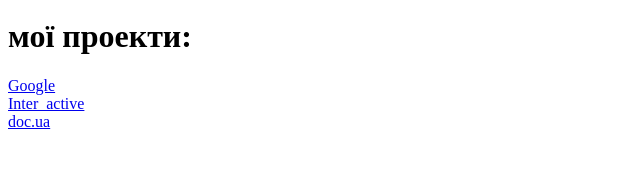
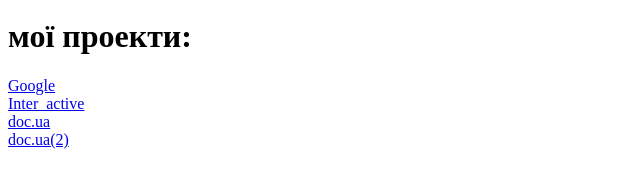
Before and after one commit to tarasstefanyuk/tarasstefanyuk.github.io, a plain HTML site: page index.html in a window 1280 px wide. Shown: the part 29-216 px from the top of the page, without its empty margins (0-640 px from the left). Drawn offline with Linux system fonts and the light colour scheme.

Commit message:
Update index.html

```diff
--- a/index.html
+++ b/index.html
@@ -14,5 +14,7 @@
 	<a href="Inter_active/index.html">Inter_active</a>
 	<br>
 	<a href="doc/index.html">doc.ua</a>
+	<br>
+	<a href="doc3/index.html">doc.ua(2)</a>
 </body>
 </html>
```
